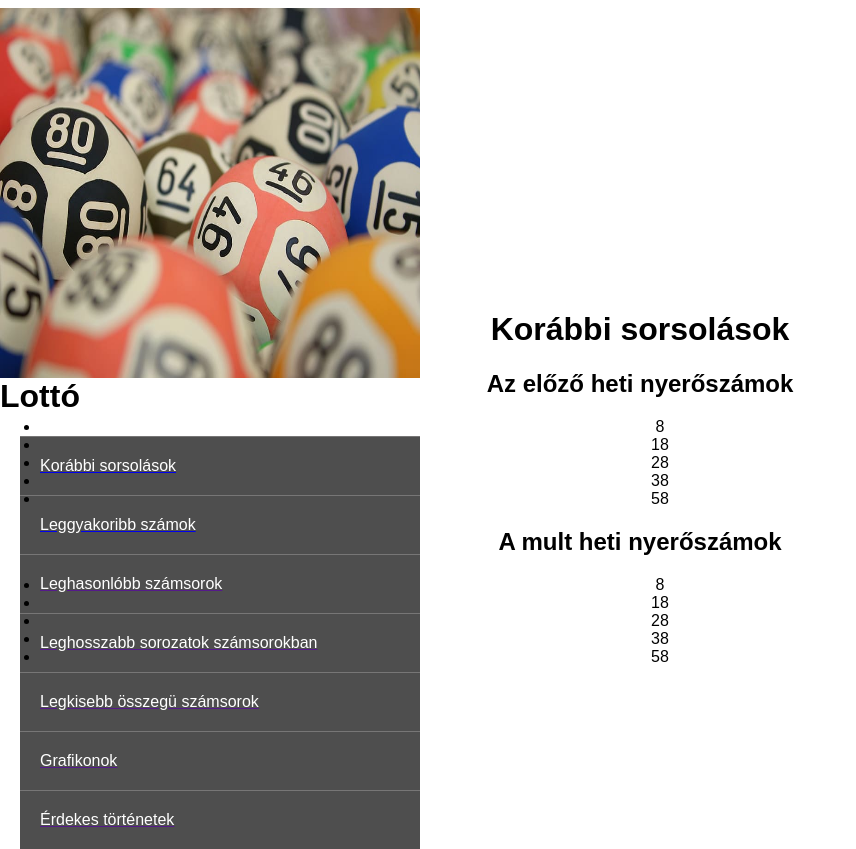
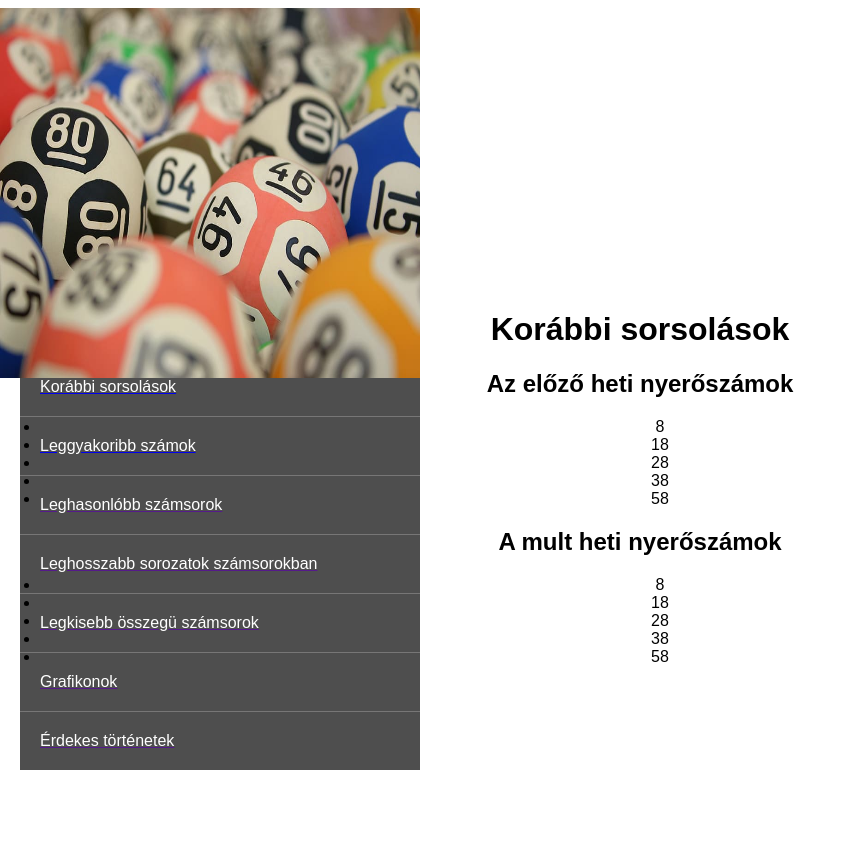
Before and after one commit to riczmanszabina/Project-2---Lotto, a plain HTML site: page index.html in a window 1280 px wide. Shown: the whole page, without its empty margins (0-856 px from the left). After the commit the page ends 800 px from the top, so only its background shows below. Drawn offline with Linux system fonts and the light colour scheme.

Commit message:
h1 eltavolitas

```diff
--- a/index.html
+++ b/index.html
@@ -11,7 +11,7 @@
     <div id="hatterkep">
         <img src="hatter.jpg" alt="Golyos háttér" title="Lottó Golyos">
     </div>
-    <h1>Lottó</h1>
+
     <nav>
         <div id="lista">
             <ul>
```
